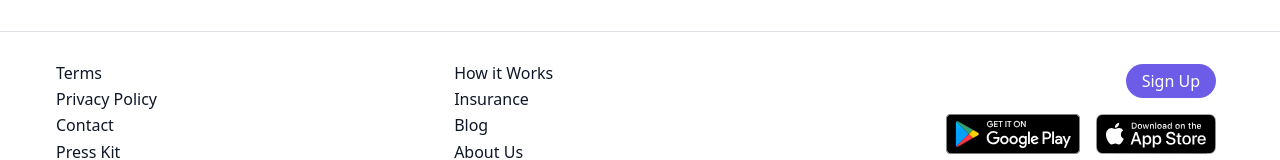
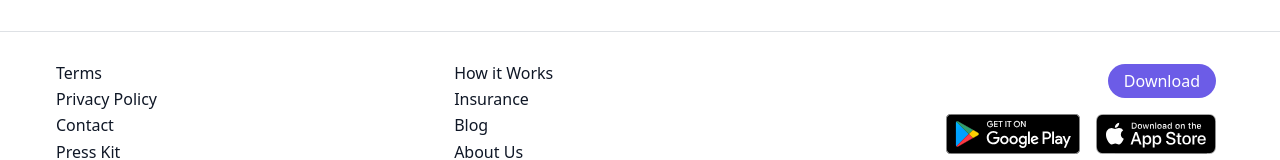
Before and after one commit to soleventure-inc/soleventure-next, a Next.js app: page / in a window 1280 px wide. Shown: the part 4136-4296 px from the top of the page. Built offline with nearby package versions, Linux system fonts and the light colour scheme; a web font is replaced by a local one.

Commit message:
update links and change to download

```diff
--- a/components/Footer/index.js
+++ b/components/Footer/index.js
@@ -174,13 +174,13 @@ export default function Footer() {
                 padding: '8px 16px',
               }}>
                 <Link href="/launch-and-grow">
-                  Sign Up
+                  Download
                 </Link>
               </span>
              </ButtonContainer>
              <DownloadContainer>
               <a
-                href="https://google.com"
+                href="https://play.google.com/apps/testing/com.soleventure"
                 style={{
                   display: 'inline-block',
                   margin: '0 16px 0 0'
@@ -192,7 +192,7 @@ export default function Footer() {
                 />
               </a>
               <a
-                href="https://google.com"
+                href="https://apps.apple.com/us/app/soleventure"
                 style={{
                   display: 'inline-block'
                 }}
```
